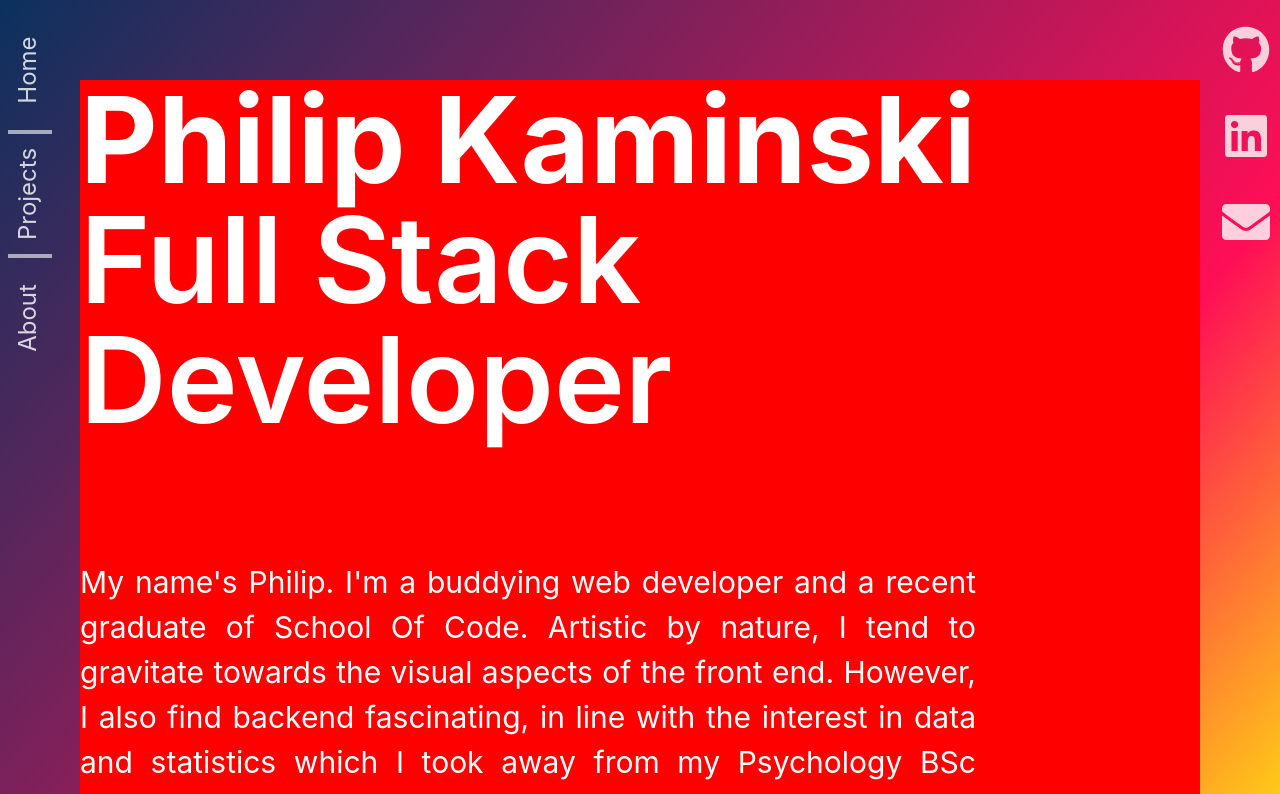
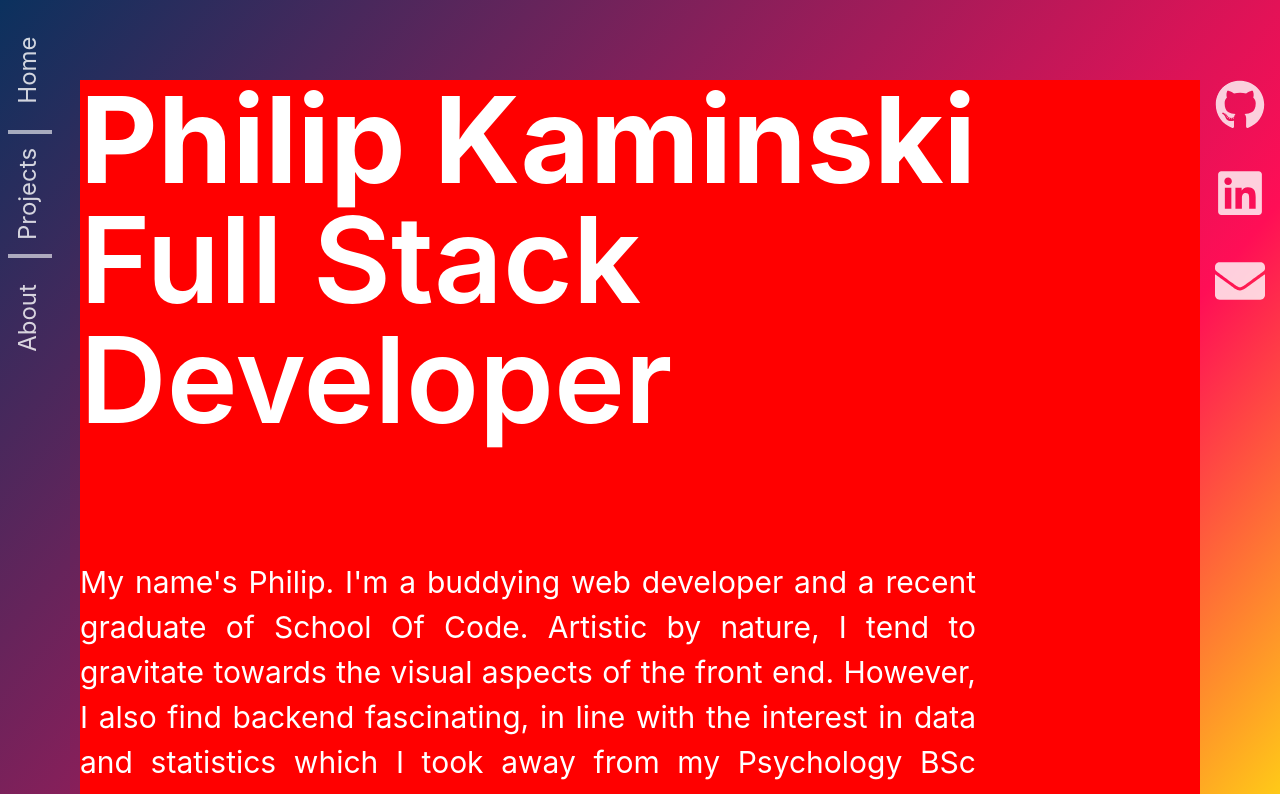
Before and after one commit to AureaFlamma/portfolio_vercel, a Next.js app: page / in a window 1280 px wide. Shown: the top 794 px of the page. Built offline with nearby package versions, Linux system fonts and the light colour scheme.

Commit message:
fixed positioning of Socials Nav

```diff
--- a/components/SocialsNav2.jsx
+++ b/components/SocialsNav.jsx
@@ -3,20 +3,23 @@ import { Link, Icon, Text, Flex, Box } from "@chakra-ui/react";
 import { FaGithub, FaEnvelope } from "react-icons/fa";
 import { FaLinkedin } from "react-icons/fa";
 
+//The big Flex is offset-top by 80px, which is the height of the top padding of the page
+//The icons (and therefore the flex) have a width of 50px. The right padding of the page is 80px, so right-offseting the big Flex by 15px justifies it horizontally.
+
 const SocialsNav3 = () => {
   return (
-    <Flex direction={"column"} position="fixed" top="10px" right="10px">
+    <Flex direction={"column"} position="fixed" top="80px" right="15px">
       <Link href="https://github.com/AureaFlamma" isExternal>
         <Icon
           as={FaGithub}
           color="whiteAlpha.800"
           _hover={{
             color: "#FFC21B",
-            boxShadow: "inset 0px 0px 20px #ffd45e",
           }}
-          w="12"
-          h="12"
+          w="50px"
+          h="50px"
           my="4"
+          mt="0"
           borderRadius={"50px"}
         />
       </Link>
@@ -27,8 +30,8 @@ const SocialsNav3 = () => {
           _hover={{
             color: "#FFC21B",
           }}
-          w="12"
-          h="12"
+          w="50px"
+          h="50px"
           my="4"
         />
       </Link>
@@ -39,9 +42,10 @@ const SocialsNav3 = () => {
           _hover={{
             color: "#FFC21B",
           }}
-          w="12"
-          h="12"
+          w="50px"
+          h="50px"
           my="4"
+          mb="0"
         />
       </Link>
     </Flex>
--- a/pages/index.js
+++ b/pages/index.js
@@ -3,7 +3,7 @@ import TextCard from "../components/TextCard";
 import Projects from "../components/Projects";
 import { Flex, Spacer } from "@chakra-ui/react";
 import Lorem from "../libs/Lorem";
-import SocialsNav2 from "../components/SocialsNav2";
+import SocialsNav from "../components/SocialsNav";
 import PageNav from "../components/PageNav";
 export default function Index() {
   return (
@@ -27,7 +27,7 @@ export default function Index() {
         <Projects id="projects" />
         <Spacer my="40px" />
         <TextCard title={`About`} paragraph={Lorem.about} id="about" />
-        <SocialsNav2 />
+        <SocialsNav />
       </Flex>
     </div>
   );
```
